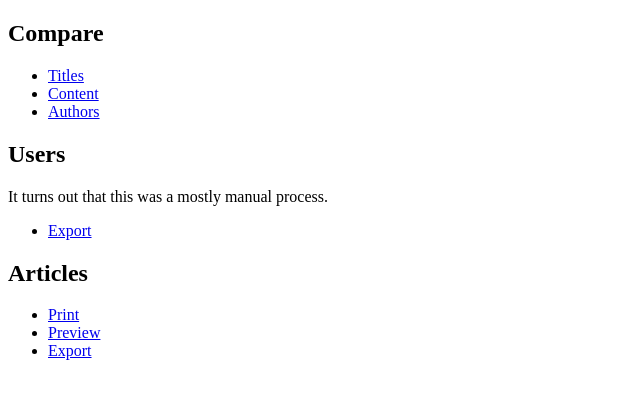
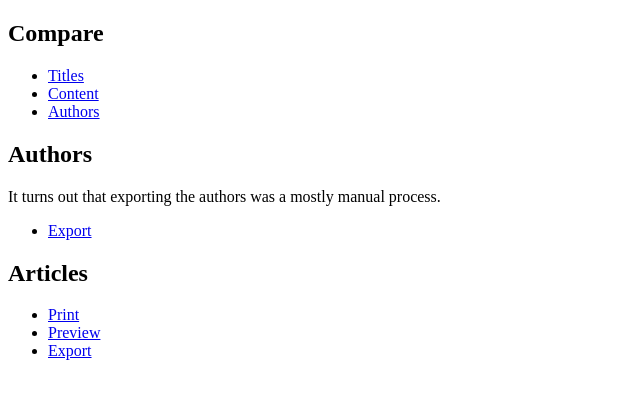
Before and after one commit to InteractiveDesignAndDevelopment/mcms-news-export, a PHP site: page / in a window 1280 px wide. Shown: the top 399 px of the page, without its empty margins (0-640 px from the left). Run offline with PHP 8.4, Linux system fonts and the light colour scheme.

Commit message:
Renamed users to authors
I know, I keep vacillating on this.

```diff
--- a/index.php
+++ b/index.php
@@ -27,14 +27,14 @@
     <li><a href="compare-users.php">Authors</a></li>
 </ul>
 
-<h2>Users</h2>
+<h2>Authors</h2>
 
 <p>
-    It turns out that this was a mostly manual process.
+    It turns out that exporting the authors was a mostly manual process.
 </p>
 
 <ul>
-    <li><a href="./users.xml">Export</a></li>
+    <li><a href="authors.xml">Export</a></li>
 </ul>
 
 <h2>Articles</h2>
```
Also changed, not shown: authors.xml (renamed from users.xml).
